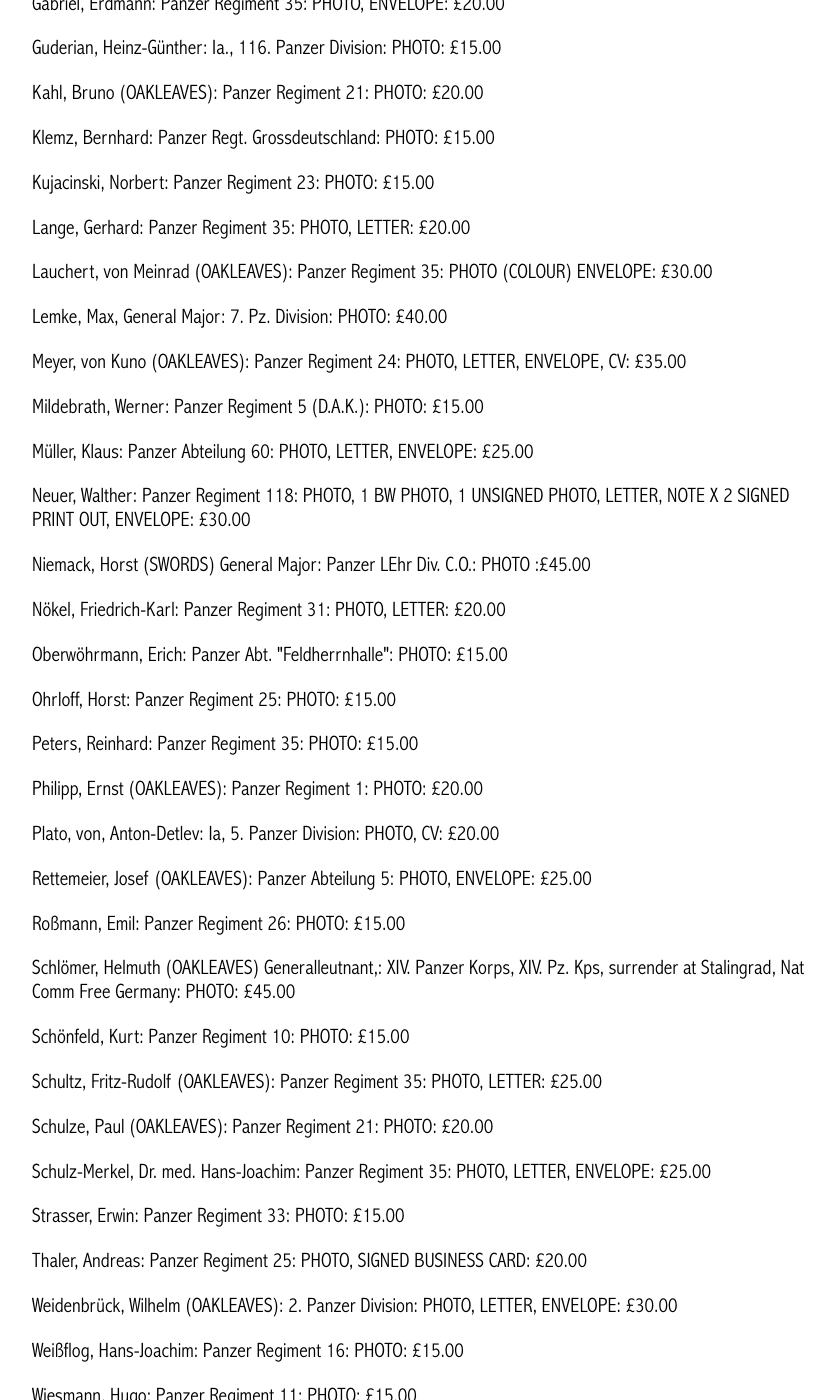
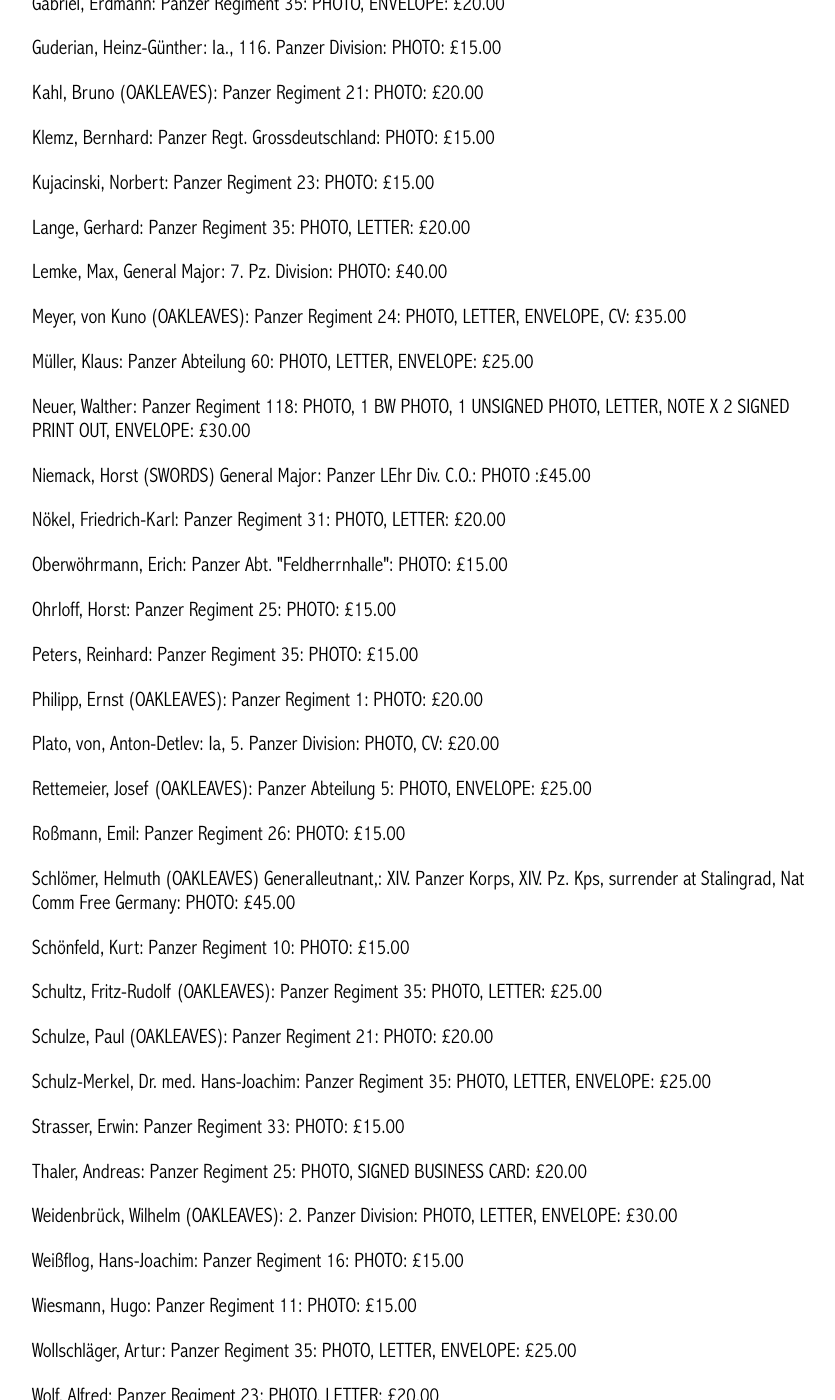
Before and after one commit to lahphotographs/lahphotographs.github.com, a Jekyll site: the page built from heer_photos.md, in a window 1280 px wide and 1400 px high, scrolled down 1807 px. Shown: the whole window, without its empty margins (213-1048 px from the left). Built offline with Jekyll 4.4.1, drawn with Linux system fonts in a browser that asks for light colours; some of the changed text lies outside the part shown.

Commit message:
Update heer_photos.md

```diff
--- a/heer_photos.md
+++ b/heer_photos.md
@@ -39,10 +39,8 @@ class: book_cover
 <p>Klemz,	Bernhard: Panzer Regt. Grossdeutschland: PHOTO: £15.00</p>
 <p>Kujacinski,	Norbert: Panzer Regiment 23: PHOTO:	£15.00</p>
 <p>Lange,	Gerhard: Panzer Regiment 35: PHOTO, LETTER:	£20.00</p>
-<p>Lauchert, von	Meinrad	(OAKLEAVES): Panzer Regiment 35: PHOTO (COLOUR) ENVELOPE:	£30.00</p>
 <p>Lemke,	Max, General Major: 7. Pz. Division: PHOTO: £40.00</p>
 <p>Meyer, von	Kuno (OAKLEAVES): Panzer Regiment 24: PHOTO, LETTER, ENVELOPE, CV: £35.00</p>
-<p>Mildebrath,	Werner: Panzer Regiment 5 (D.A.K.): PHOTO:	£15.00</p>
 <p>Müller,	Klaus: Panzer Abteilung 60: PHOTO, LETTER, ENVELOPE:	£25.00</p>
 <p>Neuer,	Walther: Panzer Regiment 118: PHOTO, 1 BW PHOTO, 1 UNSIGNED PHOTO, LETTER, NOTE X 2 SIGNED PRINT OUT, ENVELOPE:	£30.00</p>
 <p>Niemack,	Horst	(SWORDS) General Major: Panzer LEhr Div. C.O.: PHOTO :£45.00</p>
@@ -64,8 +62,8 @@ class: book_cover
 <p>Weidenbrück,	Wilhelm	(OAKLEAVES): 2. Panzer Division: PHOTO, LETTER, ENVELOPE: £30.00</p>
 <p>Weißflog,	Hans-Joachim: Panzer Regiment 16: PHOTO:	£15.00</p>
 <p>Wiesmann,	Hugo: Panzer Regiment 11: PHOTO:	£15.00</p>
+<p>Wollschläger,	Artur: Panzer Regiment 35: PHOTO, LETTER, ENVELOPE:	£25.00</p>
 <p>Wolf,	Alfred: Panzer Regiment 23: PHOTO, LETTER:	£20.00</p>
-<p>Wollschläger,	Artur: Panzer Regiment 35: PHOTO, LETTER, ENVELOPE:	£25.00</p>
 <p>Zobel,	Horst: Panzer "Muncheberg": PHOTO, CV:	£20.00</p>
 <br />
 <p><b><center>Not see the person you would like to add to your collection in the list above? Just ask for who you seek, so that I can confirm whether they are within the wider collection.</center></b></p>
```
